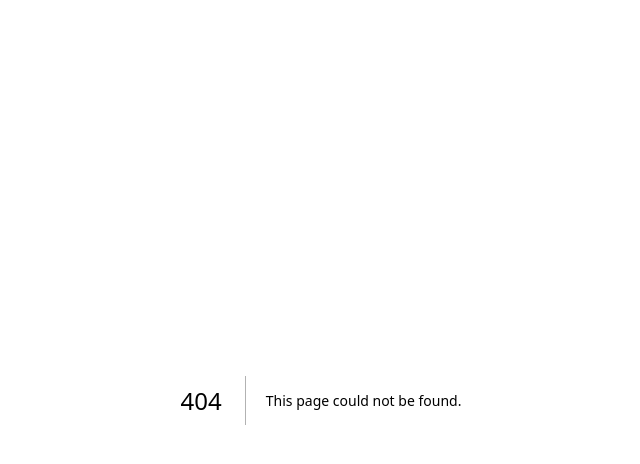
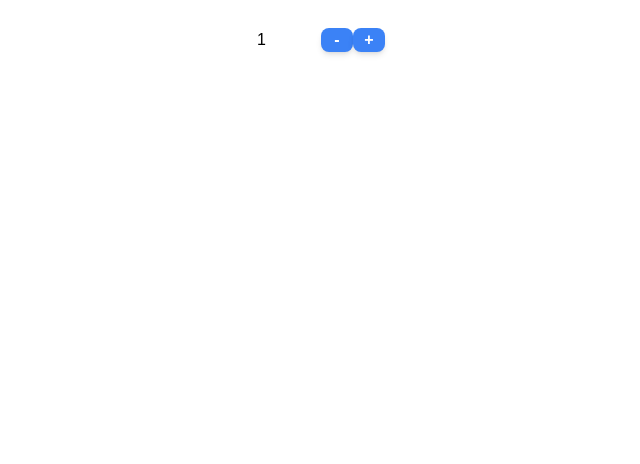
Before and after one commit to SethG1262/cprg306-assignments, a Next.js app: page /week-4 in a window 1280 px wide. Before the commit this address had no page. Shown: the top 464 px of the page, without its empty margins (319-959 px from the left). Built offline with nearby package versions, Linux system fonts and the light colour scheme.

Commit message:
week-4
week-4 finished

```diff
--- a/app/page.js
+++ b/app/page.js
@@ -10,6 +10,9 @@
       <p>
         <Link href="/week-3">Week 3</Link>
       </p>
+      <p>
+        <Link href="/week-4"> Week 4</Link>
+      </p>
     </main>
   );
 }
--- /dev/null
+++ b/app/week-4/new-item.js
@@ -0,0 +1,46 @@
+'use client';
+
+import { useState } from 'react';
+
+export default function NewItem() {
+    const [quantity, setQuantity] = useState(1);
+
+    const increment = () => {
+        if (quantity < 20) {
+            setQuantity(quantity + 1);
+        }
+    };
+
+    const decrement = () => {
+        if (quantity > 1) {
+            setQuantity(quantity - 1);
+        }
+    };
+
+    return (
+        <div className=" p-2 m-5 bg-white text-white w-36">
+            <div className="flex justify-between">
+                <span className="text-black">{quantity}</span>
+                <div className= "flex">
+                <button
+                    type="button"
+                    onClick={decrement}
+                    disabled={quantity === 1}
+                    className="w-8 bg-blue-500 text-white font-semibold rounded-lg shadow-md hover:bg-blue-700 focus:outline-none focus:ring-2 disable:bg-gray-400 focus:ring-blue-400 focus:ring-opacity-75"
+                >
+                    -
+                </button>
+                <button
+                    type="button"
+                    onClick={increment}
+                    disabled={quantity === 20}
+                    className="w-8 bg-blue-500 text-white font-semibold rounded-lg shadow-md hover:bg-blue-700 focus:outline-none focus:ring-2 disable:bg-gray-400 focus:ring-blue-400 focus:ring-opacity-75"
+                >
+                    +
+                </button>
+
+                </div>
+            </div>
+        </div>
+    );
+}
--- /dev/null
+++ b/app/week-4/page.js
@@ -0,0 +1,9 @@
+import NewItem from './new-item';
+
+export default function Page() {
+    return (
+        < main className="flex justify-center w-full">
+            <NewItem />
+        </main>
+    );
+}
```
